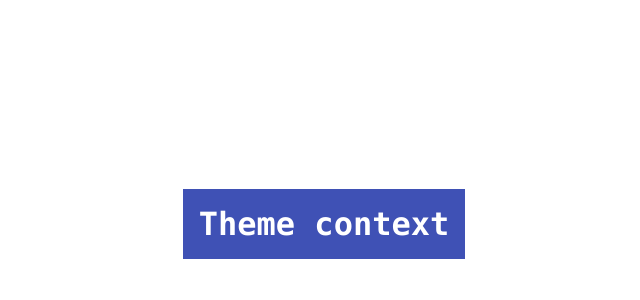
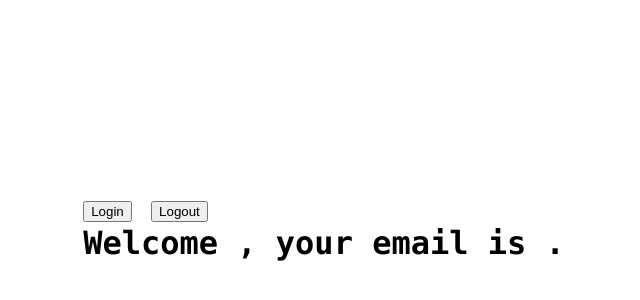
Before and after one commit to SooryaCodes/react-typescript, a React (Create React App) app: page / in a window 1280 px wide. Shown: the part 176-476 px from the top of the page, without its empty margins (316-956 px from the left). Built offline with nearby package versions, Linux system fonts and the light colour scheme.

Commit message:
useContext hook dynamic value

```diff
--- a/src/App.tsx
+++ b/src/App.tsx
@@ -11,8 +11,10 @@
 import PersonList from "./components/Person/PersonList";
 import Counter from "./components/state/Counter";
 import LoggedIn from "./components/state/LoggedIn";
-import User from "./components/state/User";
+// import User from "./components/state/User";
 import Status from "./components/Status";
+import User from "./components/context/User";
+import { UserContextProvider } from "./components/context/UserContext";
 
 function App() {
   const name = { first_name: "Soorya", last_name: "Krishna" };
@@ -40,9 +42,12 @@
 
       {/* <Counter /> */}
 
-      <ThemeContextProvider>
+      {/* <ThemeContextProvider>
         <Box />
-      </ThemeContextProvider>
+      </ThemeContextProvider> */}
+      <UserContextProvider>
+        <User />
+      </UserContextProvider>
     </div>
   );
 }
--- /dev/null
+++ b/src/components/context/User.tsx
@@ -0,0 +1,23 @@
+import { useContext } from "react";
+import { UserContext } from "./UserContext";
+
+export default function User() {
+  const { user, setUser } = useContext(UserContext);
+  const handleLogin = () =>
+    setUser({
+      name: "Soorya",
+      email: "soorya@gmail.com",
+    });
+  const handleLogout = () => setUser(null);
+  return (
+    <div>
+      <button onClick={handleLogin}>Login</button>
+      &nbsp;
+      <button onClick={handleLogout}>Logout</button>
+      <br />
+      <span>
+        Welcome {user?.name}, your email is {user?.email}.
+      </span>
+    </div>
+  );
+}
--- /dev/null
+++ b/src/components/context/UserContext.tsx
@@ -0,0 +1,17 @@
+import { createContext, useState } from "react";
+import {
+  AuthUser,
+  UserContextProviderProps,
+  UserContextType,
+} from "./User.types";
+
+export const UserContext = createContext({} as UserContextType);
+
+export const UserContextProvider = ({ children }: UserContextProviderProps) => {
+  const [user, setUser] = useState<AuthUser | null>(null);
+  return (
+    <UserContext.Provider value={{ user, setUser }}>
+      {children}
+    </UserContext.Provider>
+  );
+};
```
Also changed, not shown: src/components/context/User.types.ts (added, +15 -0 lines).
